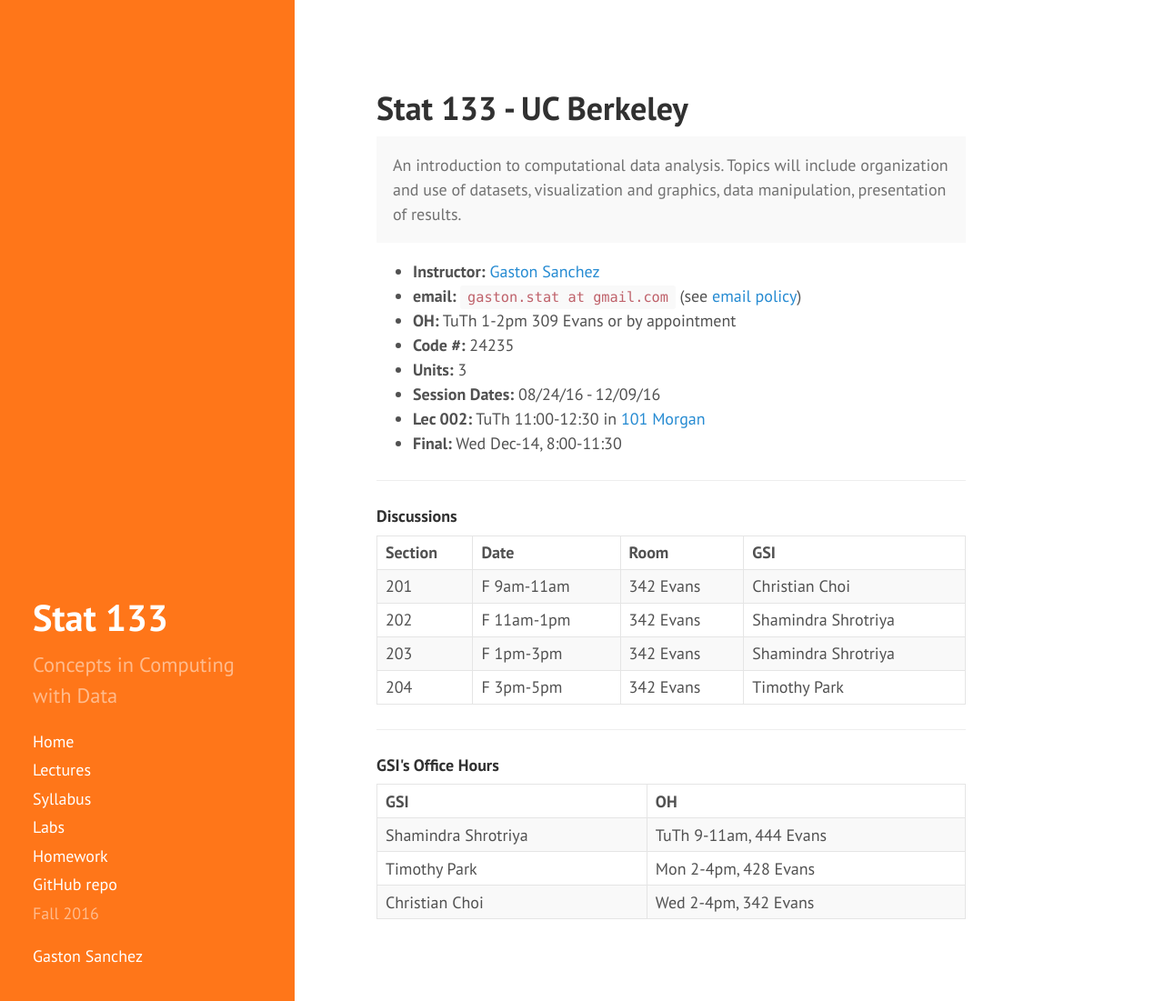
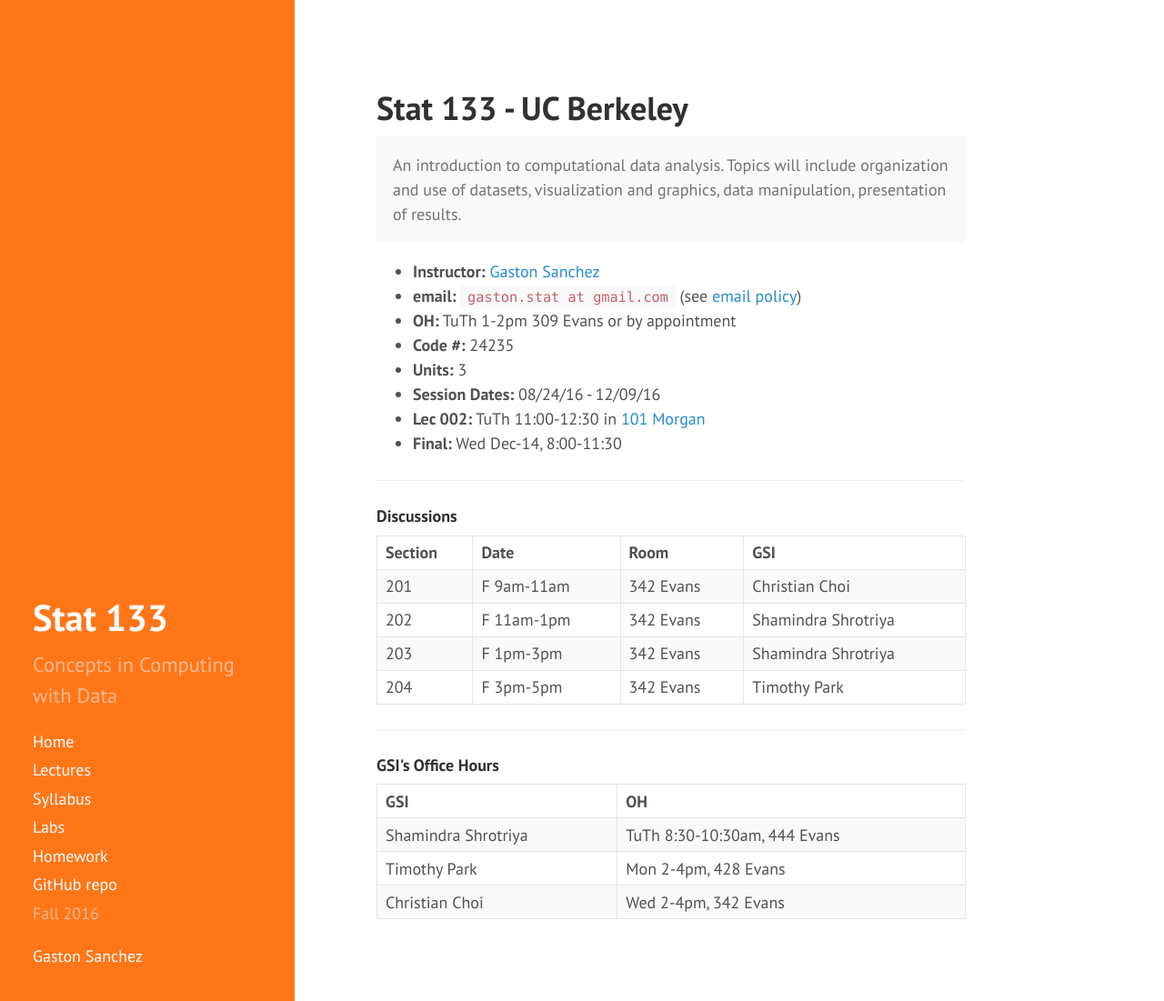
Before and after one commit to gastonstat/relic-stat133, a Jekyll site: the page built from index.html, in a window 1280 px wide and 1101 px high. Shown: the whole window at 91% size. Built offline with Jekyll 4.4.1, drawn with Linux system fonts in a browser that asks for light colours; nearby versions of some CDN libraries; the list of posts is cut into pages by our own code.

Commit message:
index: change Shamindra's OH

```diff
--- a/index.html
+++ b/index.html
@@ -76,7 +76,7 @@
   <tbody>
     <tr>
       <td>Shamindra Shrotriya</td>
-      <td>TuTh 9-11am, 444 Evans</td>
+      <td>TuTh 8:30-10:30am, 444 Evans</td>
     </tr>
     <tr>
       <td>Timothy Park</td>
```
